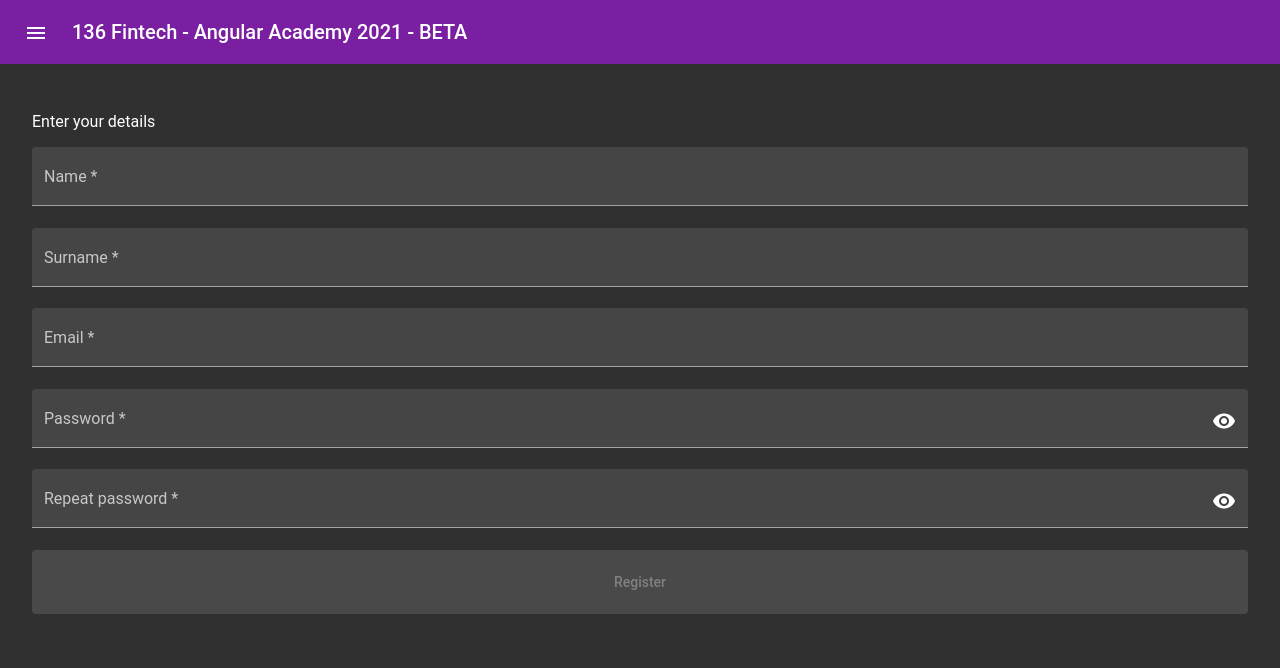
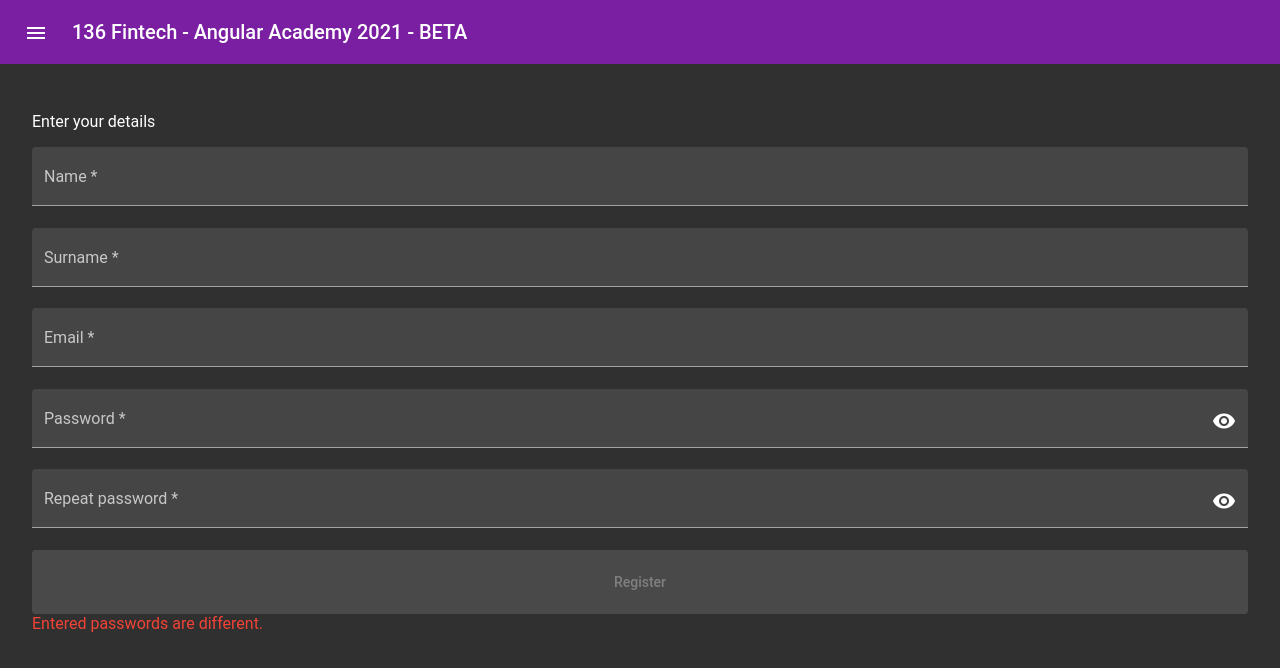
Before and after one commit to davide136/136-fintech-frontend, an Angular app: page /register in a window 1280 px wide. Shown: the top 668 px of the page. Built offline with nearby package versions, Linux system fonts and the light colour scheme.

Commit message:
fixed registration password checking

```diff
--- a/src/app/views/register.component.ts
+++ b/src/app/views/register.component.ts
@@ -46,20 +46,20 @@ import { Form, FormControl, FormGroup, ValidatorFn, Validators } from '@angular/
 
   <mat-form-field class="full-width" appearance="fill">
     <mat-label>Repeat password</mat-label>
-      <input [type]='hide_pw ? "password" : "text"' matInput [formControl]="password2FormControl" placeholder="Repeat password">
+      <input [type]='hide_pw ? "password" : "text"' matInput [formControl]="password2FormControl" placeholder="Repeat password" (input)='passwordMatch()'>
       <mat-icon matSuffix aria-label="Show/Hide" (click)="hide_pw=!hide_pw">
         {{hide_pw ? 'visibility' : 'visibility_off'}}
       </mat-icon>
         <mat-error *ngIf="password2FormControl.hasError('childrenNotEqual')">
           Passwords <strong>do not match</strong>
         </mat-error>
-        <mat-error *ngIf="password2FormControl.hasError('required')">
-          Please, confirm your password.
-        </mat-error>
   </mat-form-field>
   <button mat-flat-button color="primary" type="submit" [disabled]="!formIsValid()" class="full-width-button">
     Register
   </button>
+  <mat-error *ngIf="!passwordMatch()">
+          Entered passwords are different.
+   </mat-error>
 </form>
   `,
   styles: [`
@@ -69,6 +69,11 @@ import { Form, FormControl, FormGroup, ValidatorFn, Validators } from '@angular/
   `]
 })
 export class RegisterComponent {
+
+  hide_pw = true;
+
+  constructor() { }
+
   nameFormControl = new FormControl('', [
     Validators.required
   ]);
@@ -86,10 +91,6 @@ export class RegisterComponent {
     Validators.required
   ]);
 
-  hide_pw = true;
-
-  constructor() { }
-
   clearHandler(formControl: FormControl){
     formControl.setValue('');
   }
@@ -97,14 +98,15 @@ export class RegisterComponent {
   formIsValid(){
     if(this.emailFormControl.valid
       && this.passwordFormControl.valid
-      && this.nameFormControl.valid)
+      && this.password2FormControl.valid
+      && this.nameFormControl.valid
+      && this.surnameFormControl.valid
+      && this.passwordMatch())
       return true;
     return false;
   }
 
-  passwordsMatch: ValidatorFn = () => {
-    const isValid = this.passwordFormControl.value === this.password2FormControl.value;
-    return isValid ? null : { childrenNotEqual: true };
-  }
+  passwordMatch(){
+    return ( this.passwordFormControl.value === this.password2FormControl.value ) && this.password2FormControl.dirty}
 
 }
```
